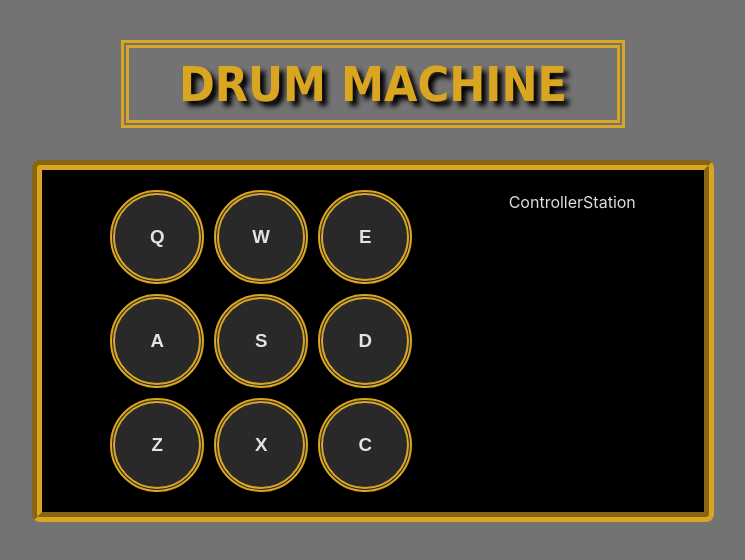
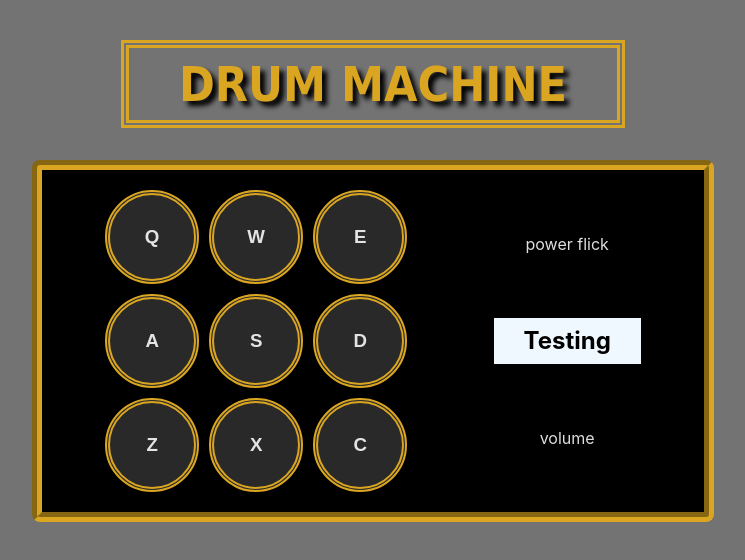
Before and after one commit to GiovanniCortes19/Drum-Machine, a React (Vite) app: page / in a window 1280 px wide. Shown: the top 560 px of the page, without its empty margins (275-1020 px from the left). Built offline with nearby package versions, Linux system fonts and the light colour scheme.

Commit message:
created initial elements for ControllerStation component

```diff
--- a/src/App.jsx
+++ b/src/App.jsx
@@ -1,6 +1,6 @@
 import { useState } from 'react'
 import SoundBoard from './components/SoundBoard'
-import SoundKey from './components/SoundKey'
+import ControllerStation from './components/ControllerStation'
 
 function App() {
 
@@ -8,10 +8,9 @@
   return (
     <div id='drum-machine'>
       <h1 className='title'>Drum Machine</h1>
-      <div id='display' className='drumBox-container'>
+      <div id='drumBox' className='drumBox-container'>
         <SoundBoard/>
-        {/* <SoundKey/> */}
-        <div>ControllerStation</div>
+        <ControllerStation/>
       </div>
     </div>
   )
--- a/src/components/ControllerStation.jsx
+++ b/src/components/ControllerStation.jsx
@@ -0,0 +1,13 @@
+import React from 'react'
+
+const ControllerStation = () => {
+  return (
+    <div className='controllerStation'>
+        <div className="powerBtn">power flick</div>
+        <h2 id='display'>Testing</h2>
+        <div className='volumeControl'>volume</div>
+    </div>
+  )
+}
+
+export default ControllerStation
--- a/src/index.css
+++ b/src/index.css
@@ -86,3 +86,18 @@
   margin: 0;
   gap: 10px;
 }
+
+/* Controller Station */
+
+.controllerStation {
+  display: flex;
+  flex-direction: column;
+  justify-content: space-evenly;
+  align-items: center;
+}
+
+#display {
+  background-color: aliceblue;
+  color: black;
+  padding: 5px 30px;
+}
```
